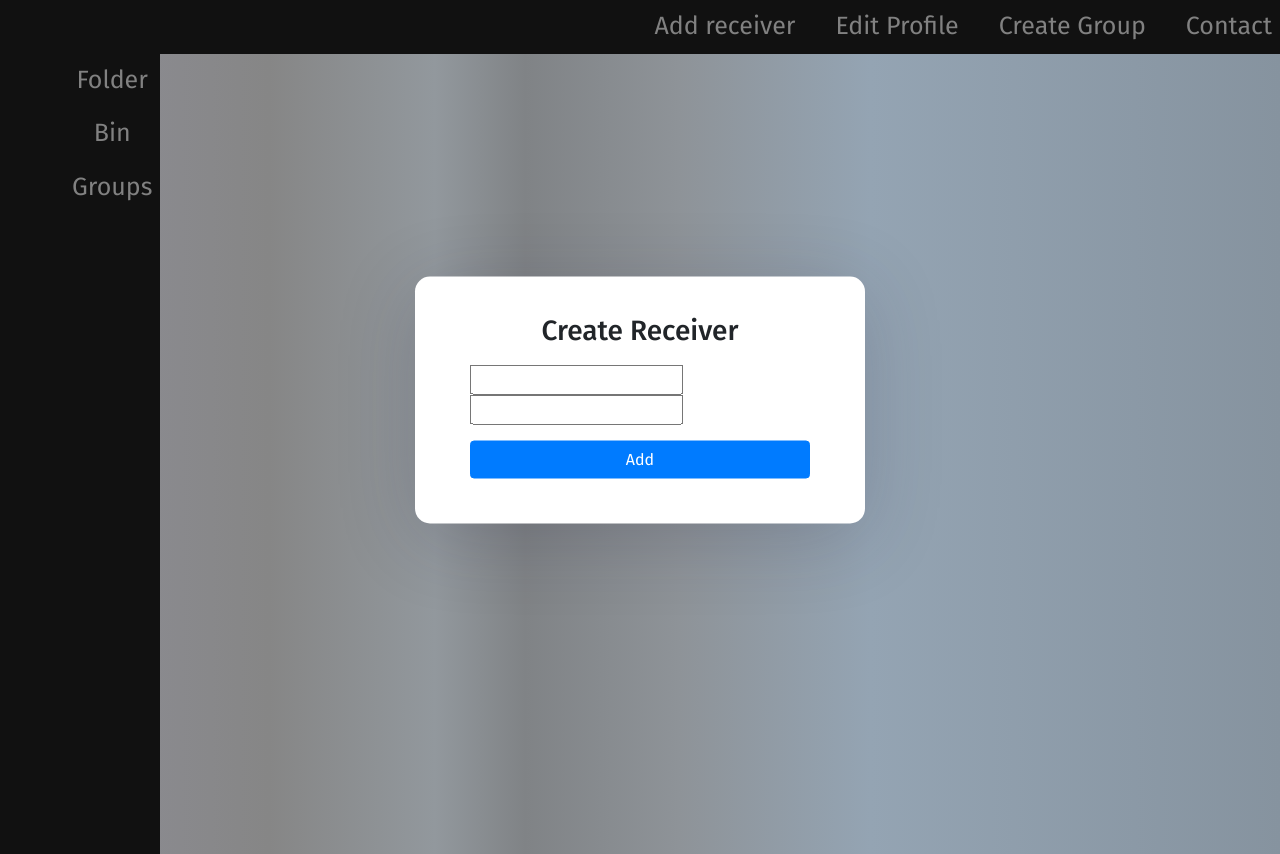
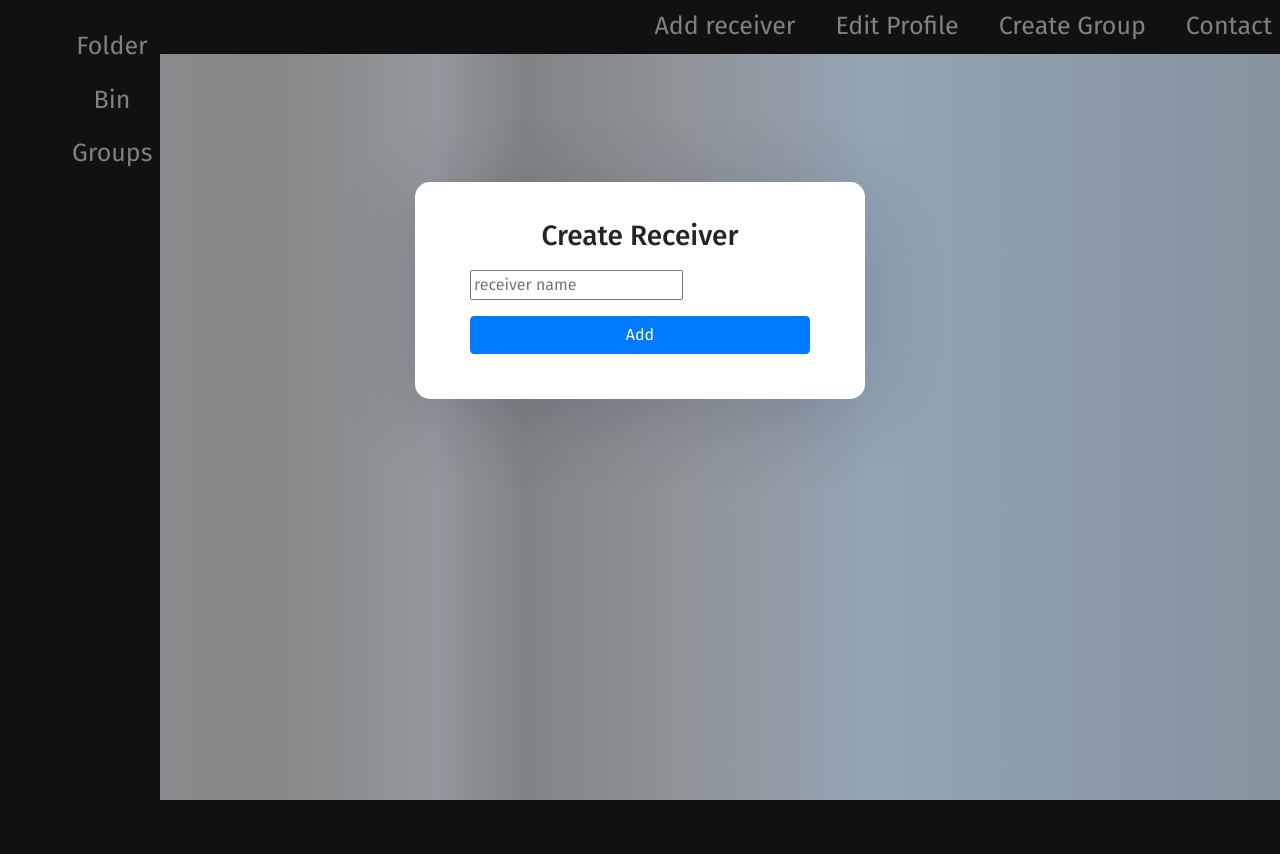
Before and after one commit to Pavel-Petkov03/Emailer, a Django app: page /auth/add-receiver in a window 1280 px wide. After the commit the page ends 800 px from the top, so only its background shows below. Run offline with Django 4.2, Linux system fonts and the light colour scheme.

Commit message:
adding receiver page

```diff
--- a/static/css/auth.css
+++ b/static/css/auth.css
@@ -14,7 +14,6 @@ body {
     rgba(146, 152, 157, 1) 34%, rgba(128, 131, 134, 1) 41%,
     rgba(142, 147, 152, 1) 53%, rgba(148, 164, 179, 1) 68%,
     rgba(134, 147, 159, 1) 100%, rgba(0, 212, 255, 1) 100%);
-    overflow: hidden;
 }
 
 h1, h2, h3, h4, h5, h6, label, span {
@@ -28,10 +27,7 @@ h1, h2, h3, h4, h5, h6, label, span {
 }
 
 .auth-wrapper {
-    position: absolute;
-    top: 50%;
-    right: 50%;
-    transform: translate(50%, -50%);
+    margin-top: 10%;
 }
 
 .auth-inner {
--- a/static/css/navbar.css
+++ b/static/css/navbar.css
@@ -36,10 +36,15 @@
 }
 
 .sidenav {
-    position: absolute;
     height: 100%;
+    width: 160px;
+    position: fixed;
+    z-index: 1;
+    top: 0;
+    left: 0;
     background-color: #111;
-    overflow: hidden;
+    overflow-x: hidden;
+    padding-top: 20px;
 }
 
 /* Style the links inside the navigation bar */
--- a/templates/add_receiver.html
+++ b/templates/add_receiver.html
@@ -9,6 +9,11 @@
 
         function clickEvent(ev) {
             let authInnerDiv = document.getElementsByClassName("wrapper")[0]
+            if (authInnerDiv.children.length === 11) {
+                let p = document.createElement("p")
+                p.textContent = "You can add max 10 key value pairs"
+                authInnerDiv.appendChild(p)
+            }
             if (authInnerDiv.lastElementChild === ev.target || ev.target.parentNode === authInnerDiv.lastElementChild) {
                 authInnerDiv.appendChild(loadNewRow())
             }
@@ -20,6 +25,8 @@
             const keyInput = document.createElement("input")
             const valueInput = document.createElement("input")
             let arrayOfLogs = [keyInput, valueInput]
+            keyInput.placeholder = "Enter a key"
+            valueInput.placeholder = "Enter a value"
             arrayOfLogs.forEach(el => {
                 el.style.display = "inline-block"
                 el.style.width = "40%"
@@ -41,8 +48,7 @@
                 <h3>Create Receiver</h3>
                 <div class="wrapper">
                     <div class="form-group" id="first-row">
-                        <input type="text" style="display: inline-block">
-                        <input type="text" style="display: inline-block">
+                        <input type="text" style="display: inline-block" placeholder="receiver name">
                     </div>
                 </div>
                 <button type="submit" class="btn btn-primary btn-block">Add</button>
--- a/templates/base.html
+++ b/templates/base.html
@@ -17,17 +17,13 @@
     <a href="#">Create Group</a>
     <a href="#">Contact</a>
 </div>
-<section class="wrap">
     <article class="sidenav">
         <ul>
             <li><a href="default.asp">Folder</a></li>
             <li><a href="news.asp">Bin</a></li>
             <li><a href="contact.asp">Groups</a></li>
         </ul>
-        <div>
-        </div>
     </article>
-</section>
 
 {% block content %}
 {% endblock %}
```
